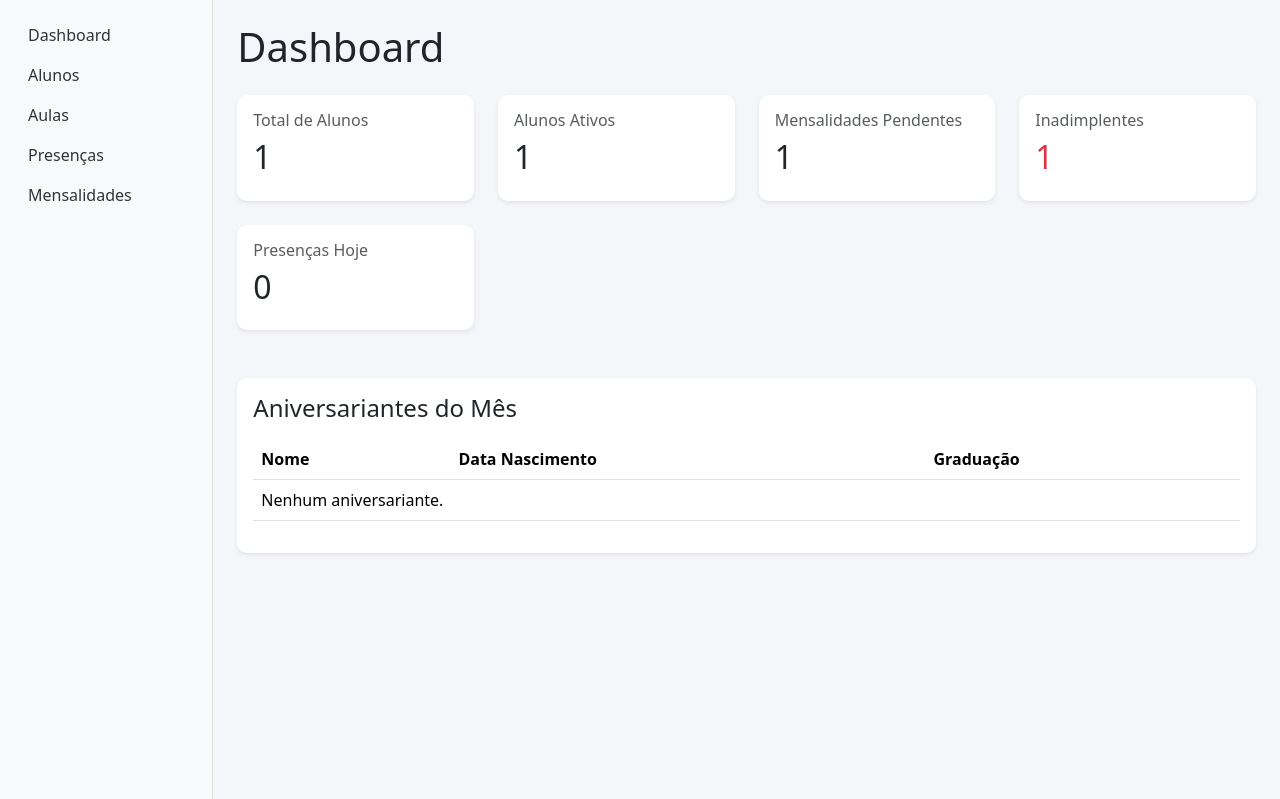
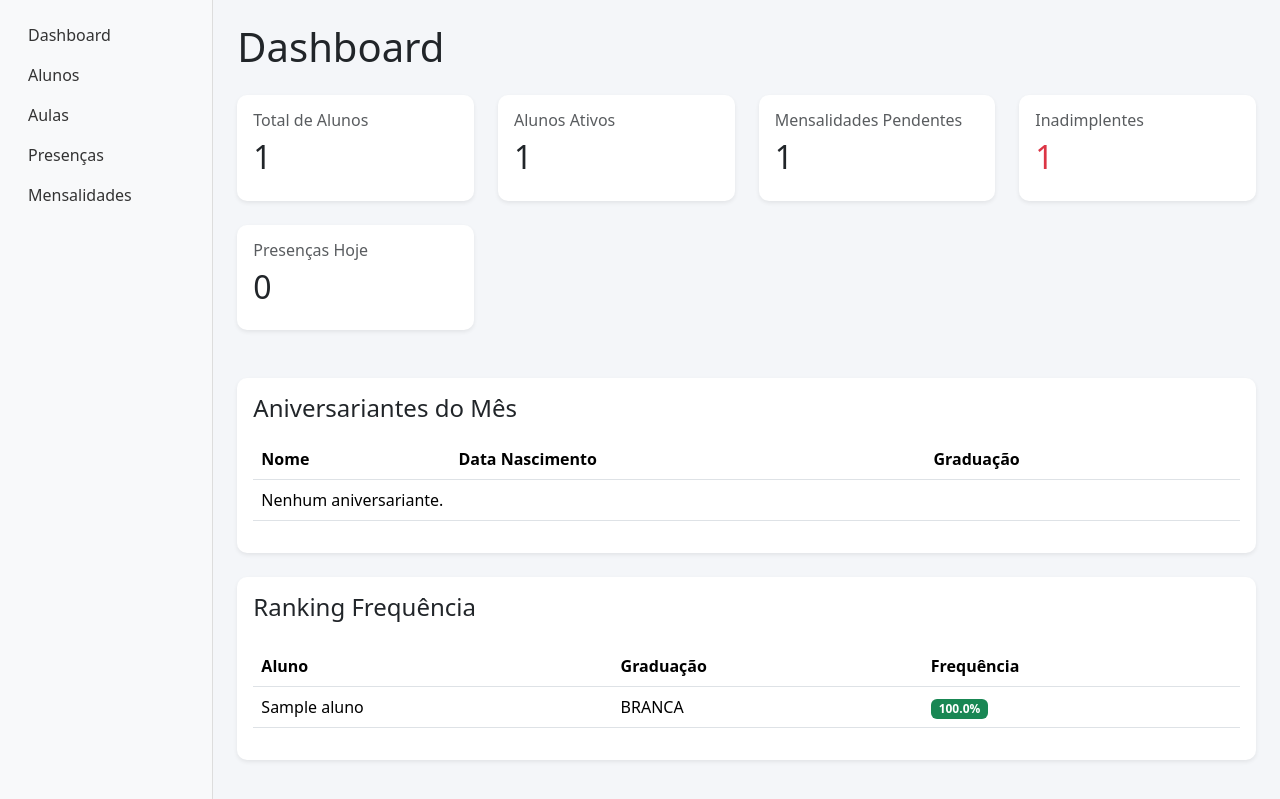
Before and after one commit to Aleleonel/dojosystem_v2, a Django app: page / in a window 1280 px wide. Shown: the part 57-856 px from the top of the page. Run offline with Django 5.2, Linux system fonts and the light colour scheme; a user stored in the database is signed in; tables that the repository leaves empty hold one stand-in row (values such as "Sample post").

Commit message:
dashboard, mensalidade, Aulas

```diff
--- a/alunos/models.py
+++ b/alunos/models.py
@@ -119,3 +119,43 @@ class Aluno(models.Model):
 
     def __str__(self):
         return self.nome
+
+    @property
+    def total_presencas(self):
+
+        from aulas.models import Presenca
+
+        return Presenca.objects.filter(
+            aluno=self
+        ).count()
+
+    @property
+    def total_presencas(self):
+
+        from aulas.models import Presenca
+
+        return Presenca.objects.filter(
+            aluno=self
+        ).count()
+
+    @property
+    def total_aulas(self):
+
+        from aulas.models import Aula
+
+        return Aula.objects.filter(
+            academia=self.academia
+        ).count()
+
+    @property
+    def percentual_frequencia(self):
+
+        if self.total_aulas == 0:
+            return 0
+
+        percentual = (
+            self.total_presencas
+            / self.total_aulas
+        ) * 100
+
+        return round(percentual, 1)
--- a/dashboard/views.py
+++ b/dashboard/views.py
@@ -44,6 +44,10 @@ def dashboard(request):
         data_nascimento__month=now().month
     )
 
+    ranking_frequencia = Aluno.objects.filter(
+        academia=academia
+    )
+
     context = {
         'total_alunos': total_alunos,
         'alunos_ativos': alunos_ativos,
@@ -51,6 +55,7 @@ def dashboard(request):
         'presencas_hoje': presencas_hoje,
         'aniversariantes': aniversariantes,
         'mensalidades_atrasadas': mensalidades_atrasadas,
+        'ranking_frequencia': ranking_frequencia,
     }
 
 
--- a/templates/dashboard/dashboard.html
+++ b/templates/dashboard/dashboard.html
@@ -176,4 +176,82 @@
 
 </div>
 
+<div class="card shadow-sm mt-4">
+
+    <div class="card-body">
+
+        <h4 class="mb-4">
+
+            Ranking Frequência
+
+        </h4>
+
+        <table class="table">
+
+            <thead>
+
+                <tr>
+                    <th>Aluno</th>
+                    <th>Graduação</th>
+                    <th>Frequência</th>
+                </tr>
+
+            </thead>
+
+            <tbody>
+
+                {% for aluno in ranking_frequencia %}
+
+                <tr>
+
+                    <td>
+                        {{ aluno.nome }}
+                    </td>
+
+                    <td>
+                        {{ aluno.graduacao }}
+                    </td>
+
+                    <td>
+
+                        {% if aluno.percentual_frequencia >= 75 %}
+
+                        <span class="badge bg-success">
+
+                            {{ aluno.percentual_frequencia }}%
+
+                        </span>
+
+                        {% elif aluno.percentual_frequencia >= 50 %}
+
+                        <span class="badge bg-warning text-dark">
+
+                            {{ aluno.percentual_frequencia }}%
+
+                        </span>
+
+                        {% else %}
+
+                        <span class="badge bg-danger">
+
+                            {{ aluno.percentual_frequencia }}%
+
+                        </span>
+
+                        {% endif %}
+
+                    </td>
+
+                </tr>
+
+                {% endfor %}
+
+            </tbody>
+
+        </table>
+
+    </div>
+
+</div>
+
 {% endblock %}
```
Also changed, not shown: templates/alunos/lista.html (+44 -5 lines).
